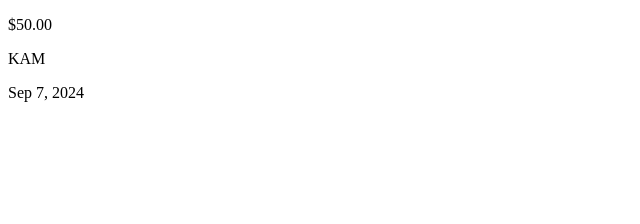
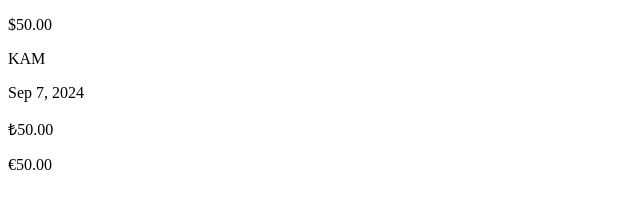
Before and after one commit to yamanerkam/angular-pipes, an Angular app: page / in a window 1280 px wide. Shown: the top 224 px of the page, without its empty margins (0-640 px from the left). Built offline with nearby package versions, Linux system fonts and the light colour scheme.

Commit message:
currency-pipes

```diff
--- a/src/app/app.component.html
+++ b/src/app/app.component.html
@@ -1,3 +1,5 @@
 <p>{{money | currency}}</p>
 <p>{{name | uppercase}}</p>
 <p>{{today | date}}</p>
+<p>{{money | currency : "₺"}} </p>
+<p>{{money | currency : "EUR"}} </p>
```
